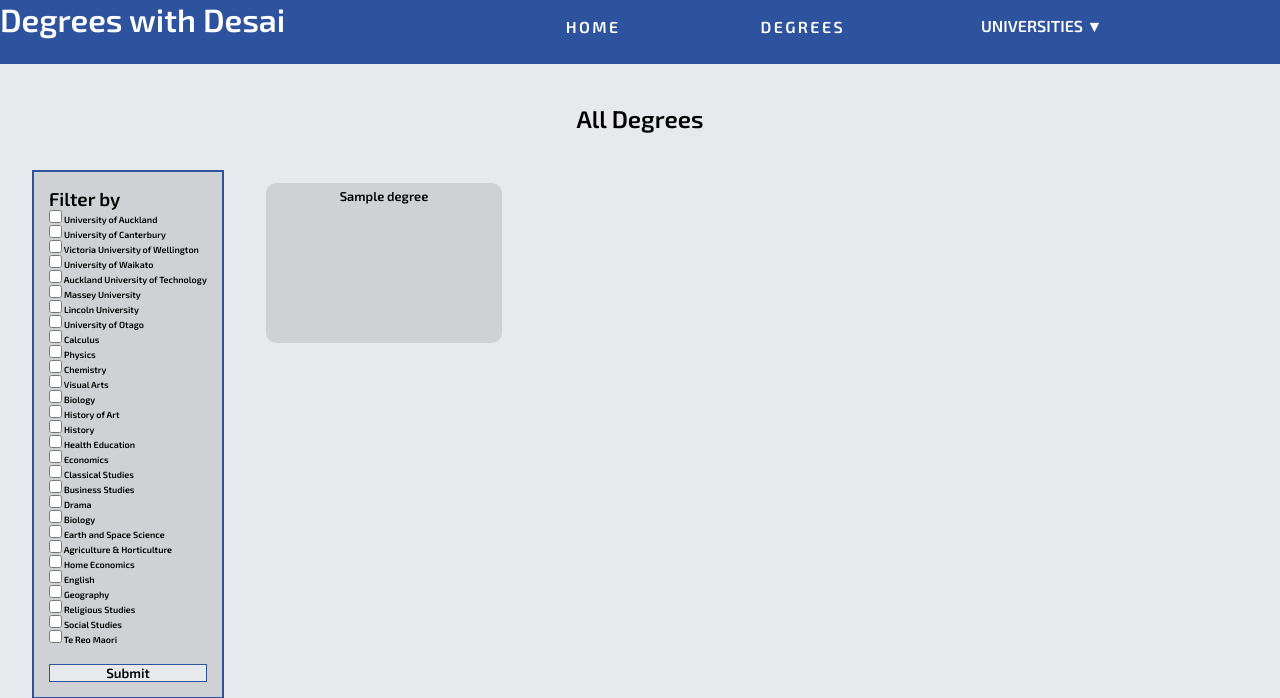
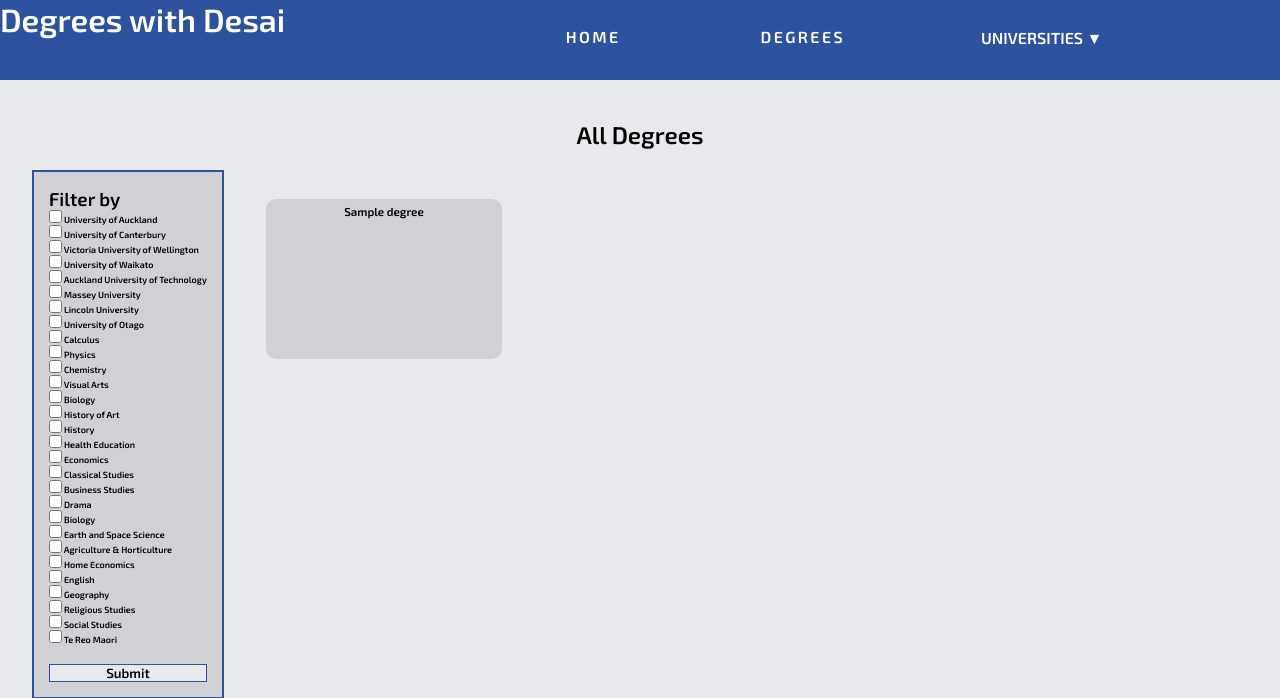
Before and after one commit to KushDesai04/13DTP-Project, a Flask app: page /degrees in a window 1280 px wide. Shown: the top 698 px of the page. Run offline with Flask 2, Linux system fonts and the light colour scheme; tables that the repository leaves empty hold one stand-in row (values such as "Sample post").

Commit message:
More css work. Fixed some scaling issues with the nav bar and all degrees text

```diff
--- a/static/css/style.css
+++ b/static/css/style.css
@@ -32,7 +32,7 @@ a {
 
 .top {
   background: var(--clr_primary);
-  min-height: 8vh;
+  min-height: 80px
 }
 /**
  * Header block
@@ -58,6 +58,7 @@ nav{
   justify-content: space-around;
   align-items: center;
   width: 70%;
+  min-height: 3vh;
 
 }
 
@@ -70,7 +71,7 @@ nav ul{
 
 nav ul li {
   display: inline-block;
-  margin: auto 50px;
+  margin: 1.5vh 50px;
 }
 
 nav ul li a {
@@ -271,7 +272,7 @@ h2 {
   overflow: hidden;
   position: relative;
   text-align: center;
-  font-size: 1vw;
+  font-size: 0.9vw;
 }
 
 .grid-container a .grid-item p{
@@ -279,19 +280,17 @@ h2 {
   transition: all 0.3s ease-in-out;
   opacity: 1;
   padding: 5px;
-  height: 10px;
 }
 
 .grid-container a:hover .grid-item p {
   color: var(--clr_primary);
-  opacity: 0;
+  opacity: 1
 }
 
 .grid-container a .grid-item .overlay {
   opacity: 0;
   transition: all 0.4s ease-in-out 0s;
-  position: relative;
-  top: 0;
+  height: 0.1vh;
 }
 
 .grid-container a:hover .grid-item .overlay {
@@ -321,7 +320,7 @@ footer p {
 @media (max-width: 900px) {
 
   h1 {
-    font-size: 40px;
+    font-size: 20px;
   }
 
   p {
```
